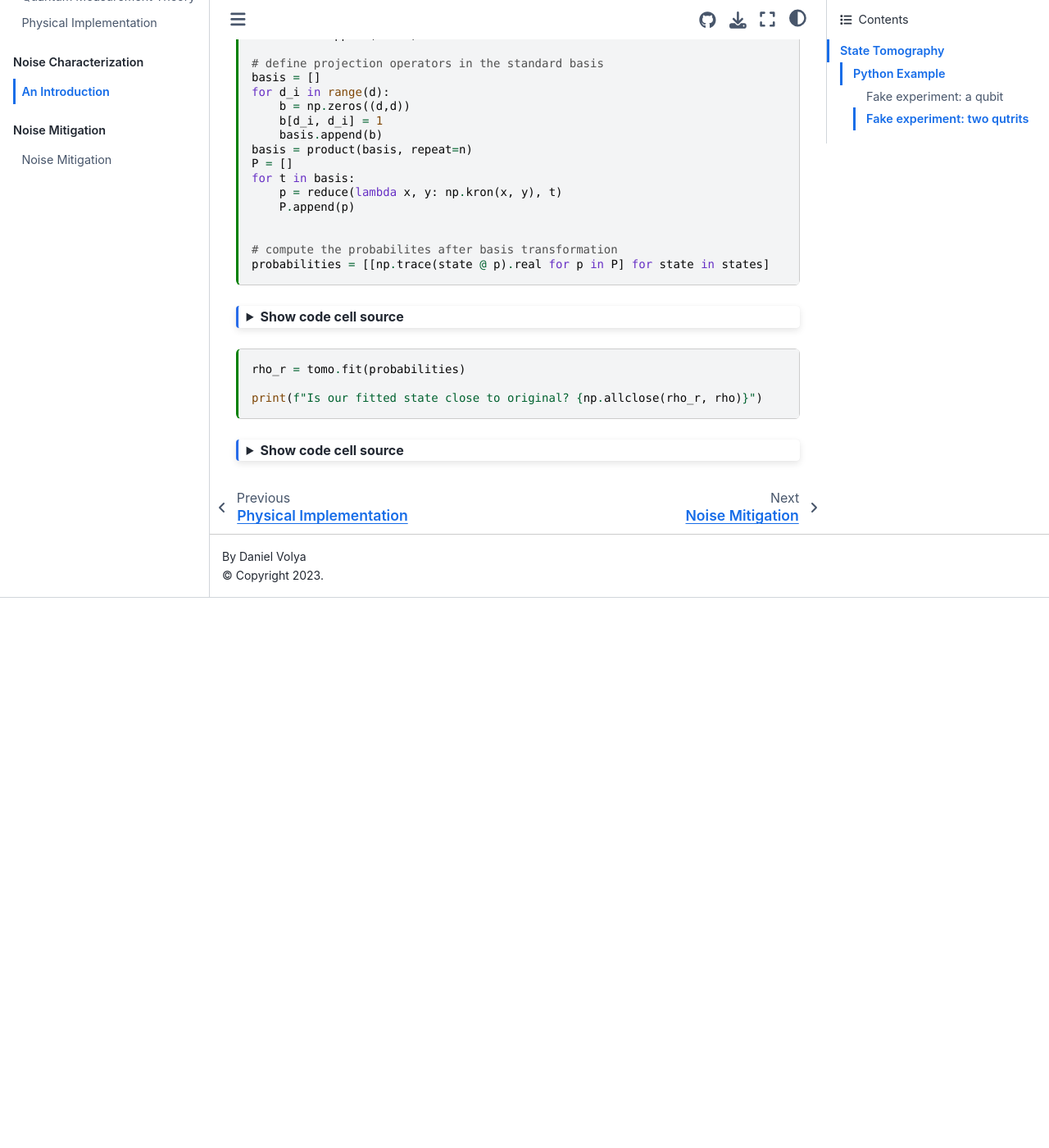
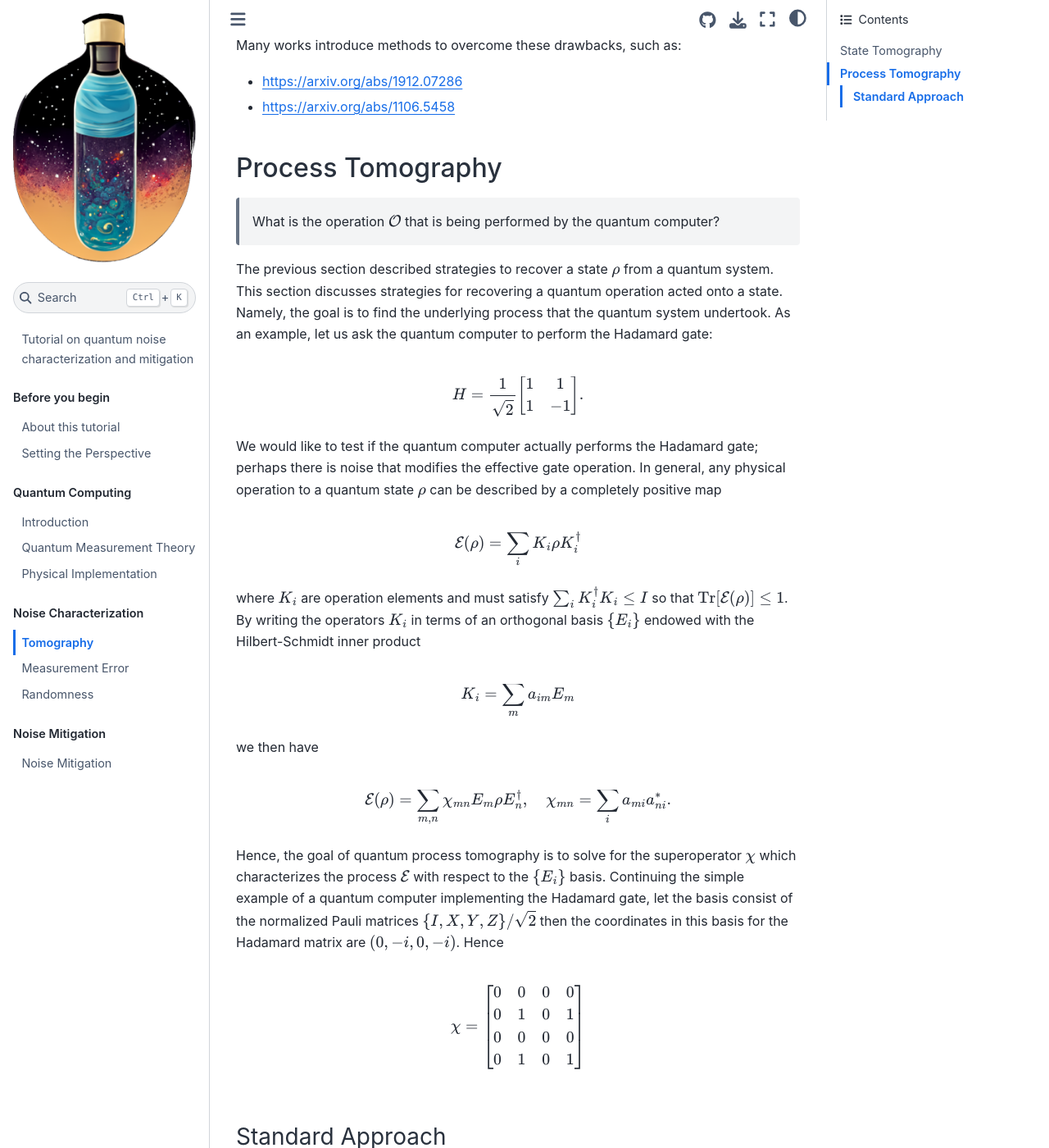
Before and after one commit to RustyBamboo/qc-err-mitig, a Jupyter Book: the page built from ch2_characterization/intro.md, in a window 1280 px wide and 1400 px high, scrolled down 5162 px. Shown: the whole window at 82% size. Built offline with Jupyter Book 1.0.4 settings and Sphinx 7.4.7 and the Sphinx Book theme 1.1.4, drawn with Linux system fonts in a browser that asks for light colours; pages that are not in the unit, such as notebooks, are missing from menus; before the commit the page ends 5891 px from its top, so only the background shows below that; some of the changed text lies outside the part shown.

Commit message:
Add process tomo

````diff
--- a/_toc.yml
+++ b/_toc.yml
@@ -16,6 +16,8 @@ parts:
 - caption: Noise Characterization
   chapters:
   - file: ch2_characterization/intro
+  - file: ch2_characterization/meas
+  - file: ch2_characterization/rand
 - caption: Noise Mitigation
   chapters:
   - file: ch3_mitigation/intro
--- a/ch2_characterization/intro.md
+++ b/ch2_characterization/intro.md
@@ -19,7 +19,7 @@ import numpy as np
 import matplotlib.pyplot as plt
 ```
 
-# An Introduction
+# Tomography
 
 Characterization is concerned with the following main question: what exactly did the quantum computer do? This may manifest in a few ways:
 
@@ -394,3 +396,114 @@ axes[0, 1].set_title("Im", size='large')
 
 fig.tight_layout()
 ```
+
+### Drawbacks
+
+Quantum state tomography does come with several drawbacks. Examples include:
+
+- We need to perform a unitary operator to change the basis, this operator may be noisy and not faithfully change the basis.
+- The actual results of measurement may be inaccurate, biasing the result
+- We are [cursed by dimensionality](https://en.wikipedia.org/wiki/Curse_of_dimensionality): with higher number of dimensions we need higher probabilistic accuracy and therefore need more experiment repetitions + measurements.
+
+Many works introduce methods to overcome these drawbacks, such as:
+- https://arxiv.org/abs/1912.07286
+- https://arxiv.org/abs/1106.5458
+
+
+```{code-cell} ipython3
+:tags: ["remove-input"]
+
+example = [{
+        "question": "How many operators need to be measured for n, d-dimensional qudits?",
+        "type": "multiple_choice",
+        "answers": [
+            {
+                "answer": "${(d^2-1)}^n$",
+                "correct": True,
+                "feedback": "Correct* - see the incorrect answer"
+            },
+            {
+                "answer": "${d^2}^n$",
+                "correct": False,
+                "feedback": "Although the complete space is generated by $d^2$ operators, experimentally we can infer the expectation value of the identity operator from the other operators"
+            }
+        ]
+    }]
+
+display_quiz(example)
+```
+
+## Process Tomography
+
+> What is the operation $\mathcal O$ that is being performed by the quantum computer?
+
+The previous section described strategies to recover a state $\rho$
+from a quantum system. This section discusses strategies for recovering
+a quantum operation acted onto a state. Namely, the goal is to find the
+underlying process that the quantum system undertook. As an example, let us ask the quantum computer to perform the Hadamard gate:
+
+$$
+H = \frac{1}{\sqrt{2}} \begin{bmatrix} 1 & 1 \\ 1 & -1 \end{bmatrix}.
+$$
+
+We would like to test if the quantum computer actually performs the
+Hadamard gate; perhaps there is noise that modifies the effective gate
+operation. In general, any physical operation to a quantum state
+$\rho$ can be described by a completely positive map
+
+$$
+\mathcal{E}(\rho) = \sum_i K_i \rho K_i^\dagger
+$$
+
+where $K_i$ are operation elements and must satisfy
+$\sum_i K_i^\dagger K_i \leq I$ so that
+$\Tr[\mathcal{E}(\rho)] \leq 1$. By writing the operators $K_i$ in
+terms of an orthogonal basis $\{E_i\}$ endowed with the
+Hilbert-Schmidt inner product
+
+$$
+K_i = \sum_m a_{im} E_m
+$$
+
+we then have
+
+$$
+\mathcal{E}(\rho) = \sum_{m,n} \chi_{mn} E_m \rho E_n^\dagger, \quad \chi_{mn} = \sum_i a_{mi} a^*_{ni}.
+$$
+
+Hence, the goal of quantum process tomography is to solve for the
+superoperator $\chi$ which characterizes the process $\mathcal{E}$
+with respect to the $\{E_i\}$ basis. Continuing the simple example of
+a quantum computer implementing the Hadamard gate, let the basis consist
+of the normalized Pauli matrices $\{I, X, Y, Z\}/\sqrt{2}$ then the
+coordinates in this basis for the Hadamard matrix are
+$(0, -i, 0, -i)$. Hence
+
+$$
+\chi = \begin{bmatrix}
+  0 & 0 & 0 & 0\\
+  0 & 1 & 0 & 1\\
+  0 & 0 & 0 & 0\\
+  0 & 1 & 0 & 1\\
+\end{bmatrix}
+$$
+
+
+### Standard Approach
+
+As implied in the previous section, a standard approach to quantum
+process tomography is to take each element of a linearly independent set
+and send it through the process, followed by quantum state tomography.
+
+Namely,
+- Start with $d^2$ (for qubits $d=2^n$) linearly independent inputs $\rho_i$
+- Obtain $\mathcal{\rho_i}$ by sending it through the process
+- Perform quantum state tomography to determine $c_{i,j}$ where $\mathcal{\rho_i} = \sum_j c_{i,j}\rho_j$
+- Solve a linear equation (matrix inversion) to obtain $\chi$
+
+Real experiments on one-or-two qubits often use this approach.
+But such an approach takes on the weaknesses of quantum state
+tomography, and in addition introduces complexity such as requiring
+initialization of $d^2$. For a complete approach, the standard quantum
+process tomography will require ${2^n}^2 \cdot ({2^n}^2 -1)$ basis
+measurements.
--- /dev/null
+++ b/ch2_characterization/rand.md
@@ -0,0 +1,3 @@
+# Randomness
+
+## Haar Measure
````
Also changed, not shown: other parts of ch2_characterization/intro.md (+2 -0 lines), ch2_characterization/meas.md (added, +35 -0 lines).
